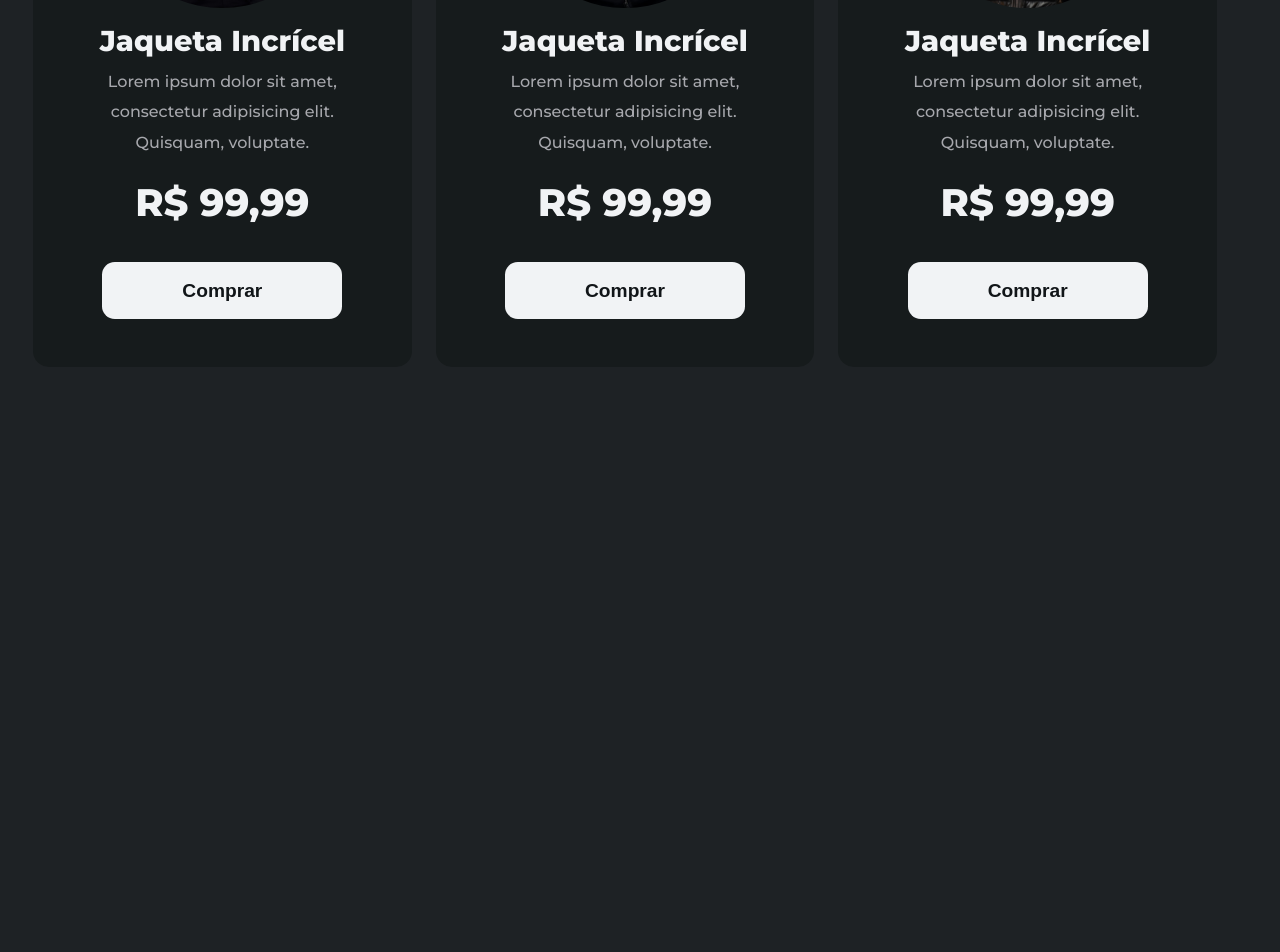
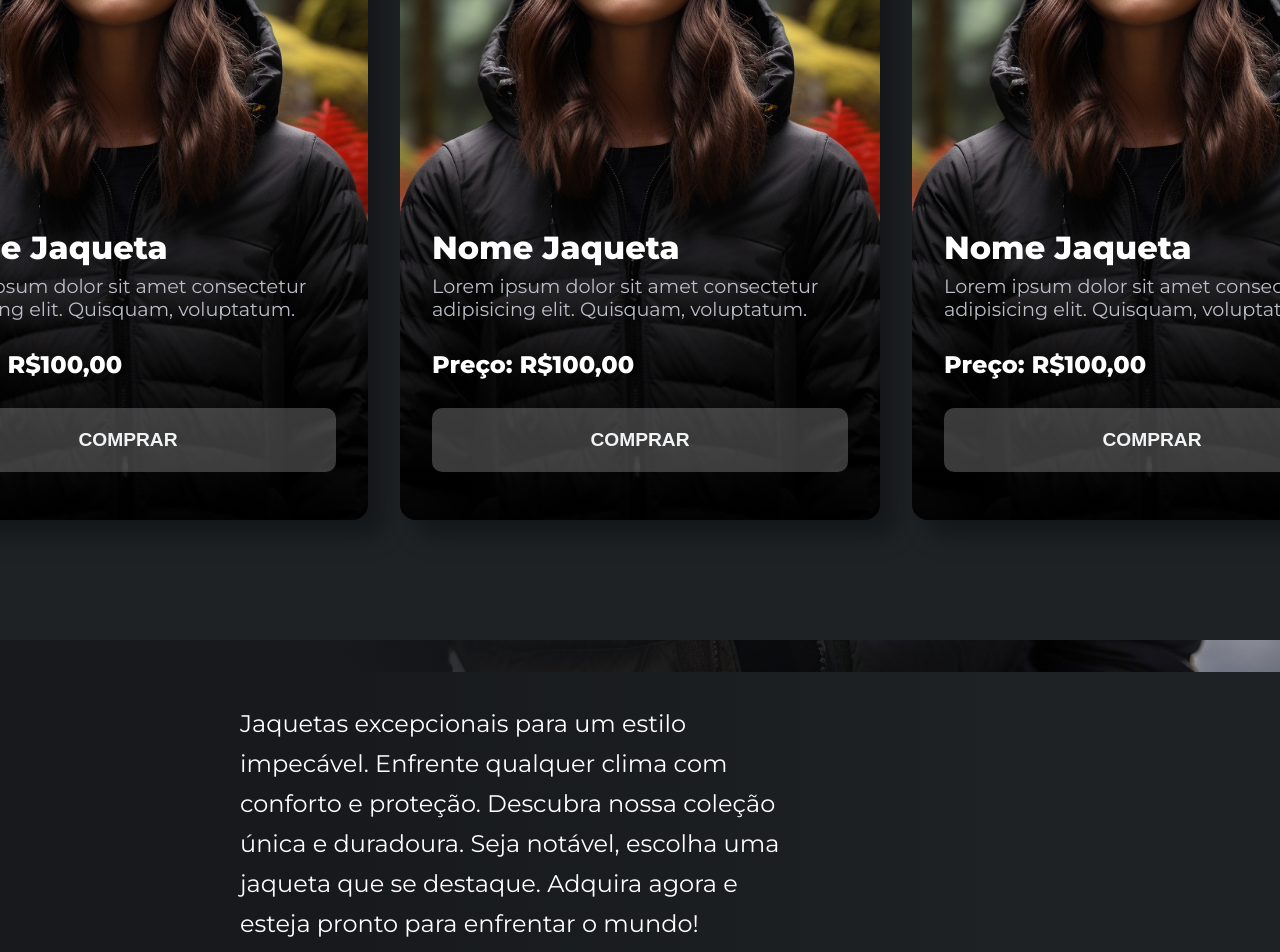
Before and after one commit to vitorlfaria/DurigonStore, an Angular app: page / in a window 1280 px wide. Shown: the part 1160-2112 px from the top of the page. Before the commit the page ends 1639 px from the top, so only its background shows below. Built offline with nearby package versions, Linux system fonts and the light colour scheme.

Commit message:
feat: add featured cards

```diff
--- /dev/null
+++ b/src/app/home/components/details-card/details-card.component.html
@@ -0,0 +1,11 @@
+<div class="product-card-container">
+    <img src="../../../../assets/img/photo5.jpeg" alt="product photo" class="product-card-image">
+    <div class="product-card-infos">
+        <h3 class="product-card-title">Nome Jaqueta</h3>
+        <p class="product-card-description">Lorem ipsum dolor sit amet consectetur adipisicing elit. Quisquam, voluptatum.</p>
+        <div class="product-card-price">Preço: R$100,00</div>
+        <div class="product-card-buttons">
+            <button class="product-card-button">COMPRAR</button>
+        </div>
+    </div>
+</div>
--- /dev/null
+++ b/src/app/home/components/details-card/details-card.component.scss
@@ -0,0 +1,91 @@
+.product-card-container {
+    width: 30rem;
+    height: 50rem;
+    overflow: hidden;
+    border-radius: 1rem;
+    position: relative;
+    background-color: #131518;
+    box-shadow: 1rem 1rem 1.5rem rgba(0, 0, 0, 0.34);
+    transition: all 0.3s ease-in-out;
+
+    .product-card-image {
+        position: absolute;
+        top: 0;
+        width: 100%;
+        height: 100%;
+        object-fit: cover;
+        transition: all 0.5s ease-in-out;
+    }
+
+    .product-card-infos {
+        position: absolute;
+        bottom: 0;
+        width: 100%;
+        height: 50%;
+        padding: 2rem;
+        display: flex;
+        flex-direction: column;
+        justify-content: end;
+        background-image: linear-gradient(to top, rgba(0, 0, 0, 0.9), rgba(0, 0, 0, 0));
+        color: #fff;
+        transition: all 0.5s ease-in-out;
+
+        .product-card-title {
+            font-size: 2rem;
+            font-weight: 700;
+            margin-bottom: 1rem;
+        }
+
+        .product-card-description {
+            font-size: 1.2rem;
+            color: #bcbec7;
+            font-weight: 400;
+            margin-bottom: 2rem;
+        }
+
+        .product-card-price {
+            font-size: 1.5rem;
+            font-weight: 700;
+            margin-bottom: 2rem;
+        }
+
+        .product-card-buttons {
+            display: flex;
+            justify-content: space-around;
+            align-items: center;
+
+            .product-card-button {
+                width: 100%;
+                height: 4rem;
+                border-radius: 10px;
+                border: none;
+                display: flex;
+                justify-content: center;
+                align-items: center;
+                background-color: rgba(255, 255, 255, 0.22);
+                color: var(--light);
+                font-size: 1.2rem;
+                font-weight: 700;
+                cursor: pointer;
+                transition: all 0.3s ease-in-out;
+                margin-bottom: 1rem;
+
+                &:hover {
+                    transform: scale(1.03);
+                }
+            }
+        }
+    }
+
+    &:hover {
+        transform: scale(1.03);
+
+        .product-card-image {
+            transform: scale(1.1);
+        }
+
+        .product-card-infos {
+            height: 100%;
+        }
+    }
+}
--- /dev/null
+++ b/src/app/home/components/text-bar/text-bar.component.html
@@ -0,0 +1,9 @@
+<div class="text-bar-container">
+    <div class="text-container">
+        <p>
+            Jaquetas excepcionais para um estilo impecável. Enfrente qualquer clima com conforto e proteção.
+            Descubra nossa coleção única e duradoura. Seja notável, escolha uma jaqueta que se destaque.
+            Adquira agora e esteja pronto para enfrentar o mundo!
+        </p>
+    </div>
+</div>
--- /dev/null
+++ b/src/app/home/components/text-bar/text-bar.component.scss
@@ -0,0 +1,36 @@
+.text-bar-container {
+    width: 100%;
+    height: 25rem;
+    background-image: url("../../../../assets/img/photo6.jpeg");
+    background-size: 90%;
+    background-repeat: no-repeat;
+    background-position: right -70rem;
+    position: relative;
+    transition: background-size 1s ease-in-out;
+
+    &:hover {
+        background-size: 92%;
+    }
+
+    .text-container {
+        position: absolute;
+        width: 80%;
+        height: 100%;
+        top: 0;
+        background-image: linear-gradient(to right, #17191c 30%, rgba(0, 0, 0, 0));
+        display: flex;
+        flex-direction: column;
+        justify-content: center;
+        align-items: flex-start;
+        padding: 0 0 0 15rem;
+
+        p {
+            width: 70%;
+            color: #fff;
+            font-size: 1.5rem;
+            line-height: 2.5rem;
+            font-weight: 300;
+            margin-bottom: 2rem;
+        }
+    }
+}
--- a/src/app/home/home.module.ts
+++ b/src/app/home/home.module.ts
@@ -5,6 +5,8 @@ import { HomeComponent } from './pages/home/home.component';
 import {RouterModule} from "@angular/router";
 import {routes} from "./routes";
 import { TopThreeComponent } from './components/top-three/top-three.component';
+import { TextBarComponent } from './components/text-bar/text-bar.component';
+import { DetailsCardComponent } from './components/details-card/details-card.component';
 
 
 
@@ -12,7 +14,9 @@ import { TopThreeComponent } from './components/top-three/top-three.component';
   declarations: [
     HeroComponent,
     HomeComponent,
-    TopThreeComponent
+    TopThreeComponent,
+    TextBarComponent,
+    DetailsCardComponent
   ],
   imports: [
     RouterModule.forChild(routes),
--- a/src/app/home/pages/home/home.component.html
+++ b/src/app/home/pages/home/home.component.html
@@ -1,5 +1,13 @@
 <app-hero></app-hero>
 
+<section class="products-section">
+    <app-details-card></app-details-card>
+    <app-details-card></app-details-card>
+    <app-details-card></app-details-card>
+</section>
+<section class="text-bar-section">
+    <app-text-bar></app-text-bar>
+</section>
 <section class="top-three-section">
-  <app-top-three></app-top-three>
+    <app-top-three></app-top-three>
 </section>
--- a/src/app/home/pages/home/home.component.scss
+++ b/src/app/home/pages/home/home.component.scss
@@ -1,3 +1,16 @@
 .top-three-section {
     padding-top: 5rem;
+    padding-bottom: 2.5rem;
 }
+
+.text-bar-section {
+    padding-block: 2.5rem;
+}
+
+.products-section {
+    padding-block: 5rem;
+    display: flex;
+    align-items: center;
+    justify-content: center;
+    gap: 2rem;
+}
```
Also changed, not shown: src/app/home/components/details-card/details-card.component.ts (added, +10 -0 lines), src/app/home/components/text-bar/text-bar.component.ts (added, +10 -0 lines).
